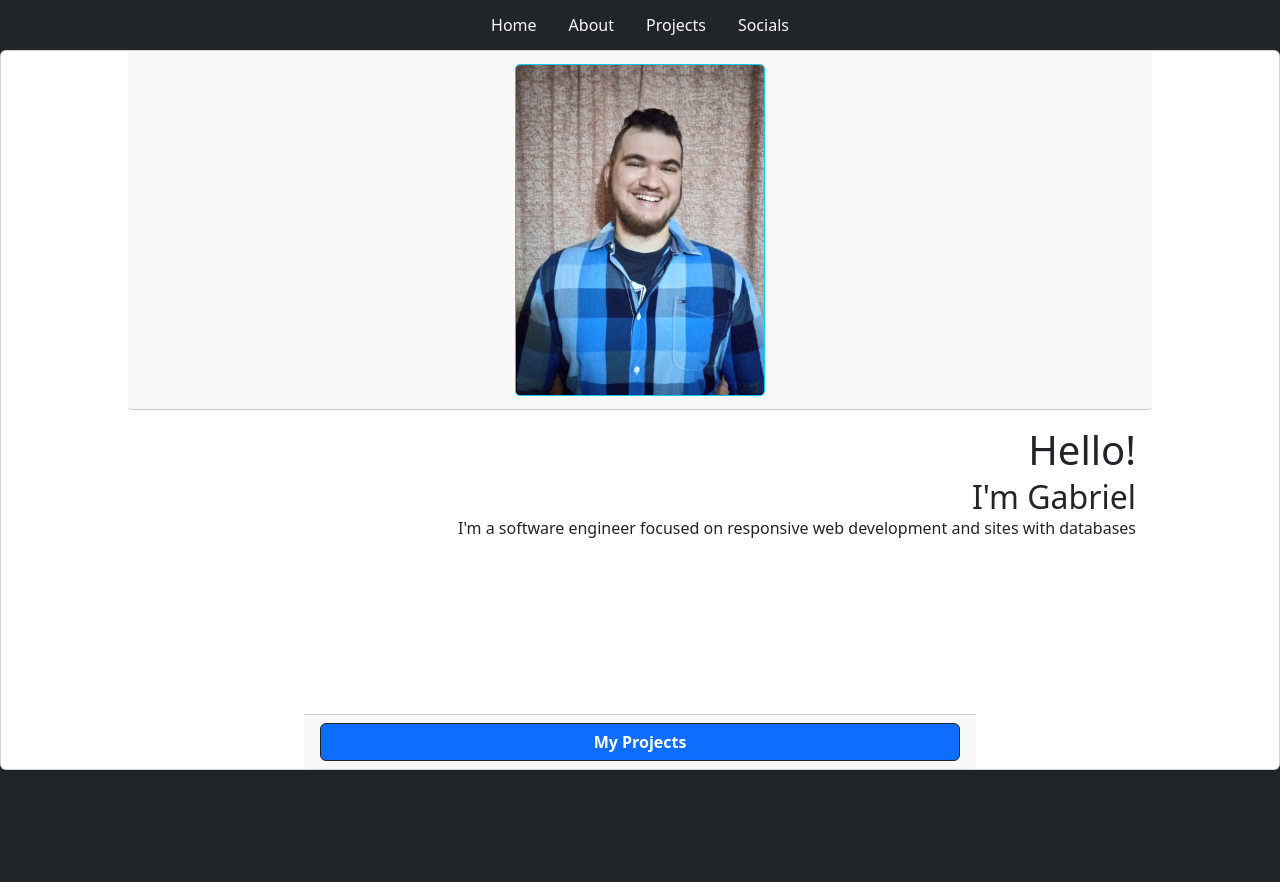
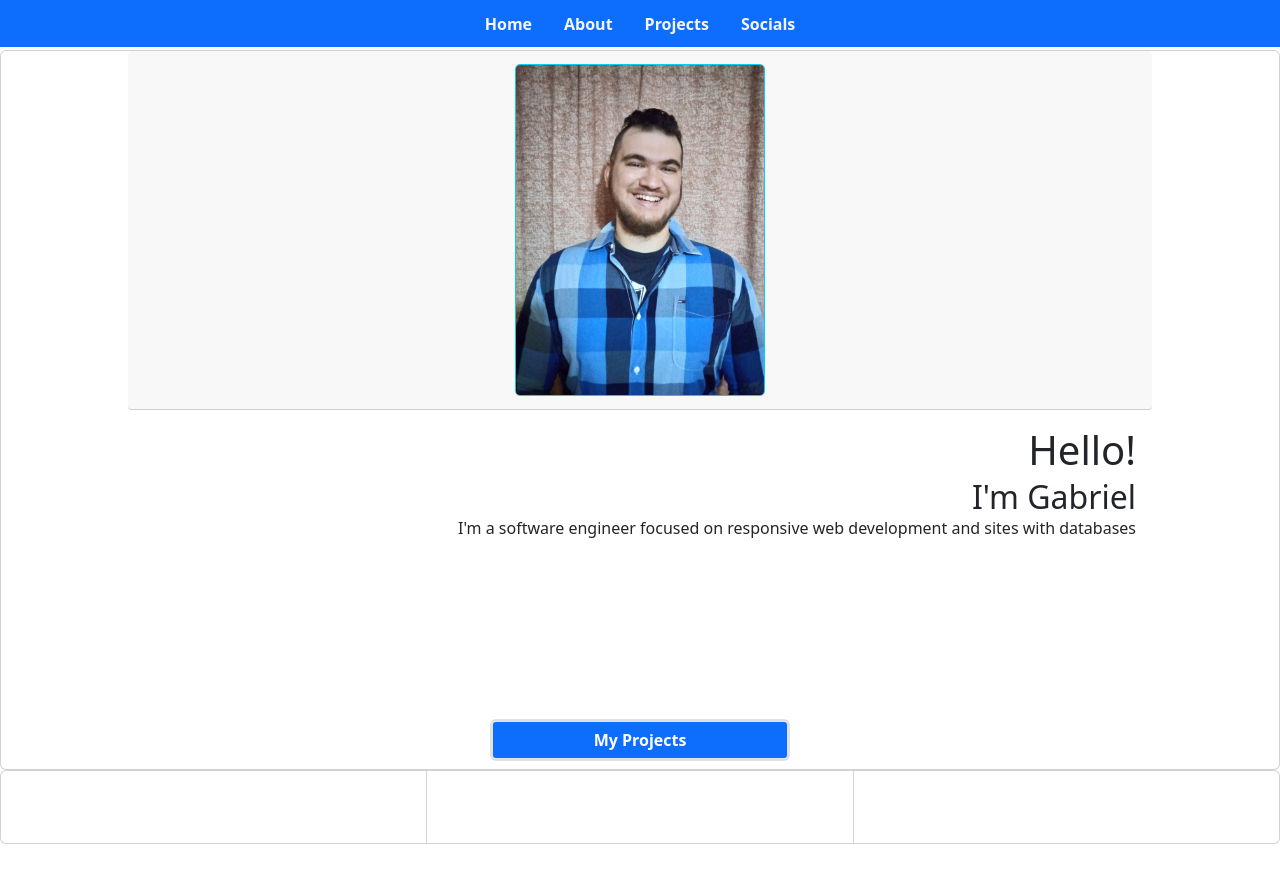
Before and after one commit to Gabriel-QnS/Gabriel-QnS.github.io, a website: page index.html in a window 1280 px wide. Before the commit the page ends 800 px from the top, so only its background shows below. Drawn offline with nearby package versions, Linux system fonts and the light colour scheme.

Commit message:
fixed an issue with dark mode, the page is now light mode by default. Should work with dark-reader extension

```diff
--- a/assets/css/00_styles.css
+++ b/assets/css/00_styles.css
@@ -1,22 +1,9 @@
  @import url("./01_intro-section.css");
+ @import url("./02_about.css");
 
 :root{
     --fav-icecream: pink;
 }
-
-@media (prefers-color-scheme: dark) {
-    body {
-      background-color: #222;
-      color: #fff;
-    }
-  }
-
-  @media (prefers-color-scheme: light) {
-    body {
-      background-color: #fff;
-      color: #222;
-    }
-  }
 
   main{
     position: relative;
@@ -30,3 +17,8 @@
     width: 100%;
     height: 50px;
   }
+
+  .nav-link{
+    font-weight: bold;
+    color: whitesmoke
+  }
--- a/assets/css/01_intro-section.css
+++ b/assets/css/01_intro-section.css
@@ -3,12 +3,12 @@ section#intro{
     margin-top: 50px;
   }
 
-  img{
+  #mypic{
     max-width: 250px;
     margin: auto;
   }
 
-  div.card{
+  #intro div.card{
     height: 100%;
     max-height: 90vh;
     display: flex;
@@ -16,17 +16,26 @@ section#intro{
     align-items: center;
   }
 
-  div.card .card-header {
+  #intro div.card .card-header {
     height: 50%;
     display: flex;
     align-items: center;
     width: 80vw;
   }
 
-  div.card-body{
+  div.card-body.intro{
     width: 80vw;
   }
 
-  .card-footer button{
+  #intro button{
     width: 50vw;
+    max-width: 300px;
+    transition: ease-in 0.25s;
+    border-width: 3px !important;
   }
+
+  #intro button:hover{
+    background-color: aqua;
+    color: black;
+    border-color: #333 !important;
+  }
--- /dev/null
+++ b/assets/css/02_about.css
@@ -0,0 +1,3 @@
+section#about{
+    min-height: 90vh;
+}
--- a/index.html
+++ b/index.html
@@ -7,27 +7,27 @@
     <link rel="stylesheet" href="assets/css/00_styles.css">
     <title>Gabriel Rengifo</title>
 </head>
-<body class="bg-dark">
+<body class="">
     <script src="node_modules/bootstrap/dist/js/bootstrap.bundle.js"></script>
     <main>
 
         <!-- nav bar area -->
 
-            <nav class="navbar navbar-expand-sm" id="navigation">
+            <nav class="navbar navbar-expand-sm bg-primary border-bottom border-light border-3" id="navigation">
                 <div class="container-fluid">
                     <div class="collapse navbar-collapse d-flex justify-content-center" id="navbarNav">
                         <ul class="navbar-nav d-flex flex-row gap-3">
                           <li class="nav-item">
-                            <a class="nav-link link-light" aria-current="page" href="#">Home</a>
+                            <a class="nav-link" aria-current="page" href="#intro">Home</a>
                           </li>
                           <li class="nav-item">
-                            <a class="nav-link link-light" href="#">About</a>
+                            <a class="nav-link" href="#">About</a>
                           </li>
                           <li class="nav-item">
-                            <a class="nav-link link-light" href="#">Projects</a>
+                            <a class="nav-link" href="#">Projects</a>
                           </li>
                           <li class="nav-item">
-                            <a class="nav-link link-light" href="#">Socials</a>
+                            <a class="nav-link" href="#">Socials</a>
                           </li>
                         </ul>
                     </div>
@@ -62,17 +62,40 @@
         <section id="intro" class="">
             <div class="card">
               <div class="card-header rounded-1">
-                <img src="assets/media/pic-color.jpg" alt="A photo of me, Gabriel!" class="card-img border border-info">
+                <img id="mypic" src="assets/media/pic-color.jpg" alt="A photo of me, Gabriel!" class="card-img border border-info">
               </div>
-              <div class="card-body text-end">
+              <div class="intro card-body text-end">
                   <h1 class="card-title">Hello!</h1>
                   <h2 class="card-subtitle">I'm Gabriel</h2>
                   <p>I'm a software engineer focused on responsive web development and sites with databases</p>
               </div>
-              <div class="card-footer">
-                <button type="button" class="btn btn-primary border border-dark"><span class="fw-bold">My Projects</span></button>
+              <button type="button" class="btn btn-primary border m-2"><span class="fw-bold">My Projects</span></button>
+            </div>
+        </section>
+        <section id="about">
+          <div class="card-group">
+            <div class="card">
+              <div class="card-body">
+                <figure><img src="" alt="" class="card-img"></figure>
+                <h5 class="card-title"></h5>
+                <p class="card-text"></p>
               </div>
             </div>
+            <div class="card">
+              <div class="card-body">
+                <figure><img src="" alt="" class="card-img"></figure>
+                <h5 class="card-title"></h5>
+                <p class="card-text"></p>
+              </div>
+            </div>
+            <div class="card">
+              <div class="card-body">
+                <figure><img src="" alt="" class="card-img"></figure>
+                <h5 class="card-title"></h5>
+                <p class="card-text"></p>
+              </div>
+            </div>
+          </div>
         </section>
     </main>
     <footer></footer>
```
